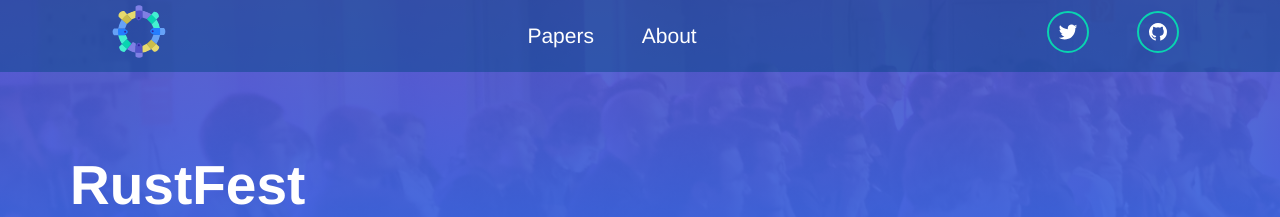
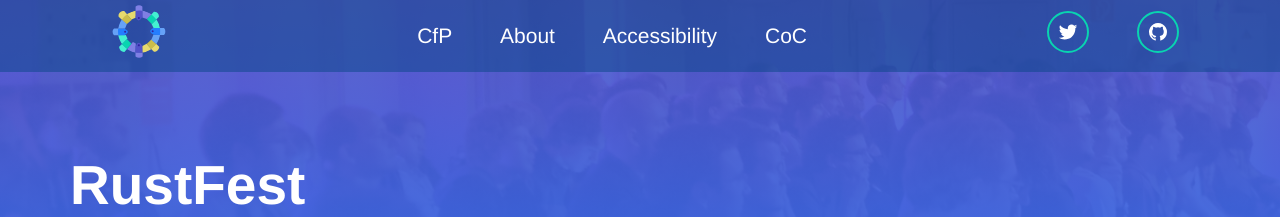
Before and after one commit to RustFestEU/blog.rustfest.eu, a Jekyll site: the page built from home.html, in a window 1280 px wide. Shown: the top 217 px of the page. Built offline with Jekyll 4.4.1, drawn with Linux system fonts in a browser that asks for light colours.

Commit message:
Put CoC and Accessibility into the header

```diff
--- a/_data/header_menu.yml
+++ b/_data/header_menu.yml
@@ -1,4 +1,8 @@
-- title: "Papers"
+- title: "CfP"
   link: "/papers"
 - title: "About"
   link: "/about"
+- title: "Accessibility"
+  link: "/accessibility"
+- title: "CoC"
+  link: "/code-of-conduct"
```
